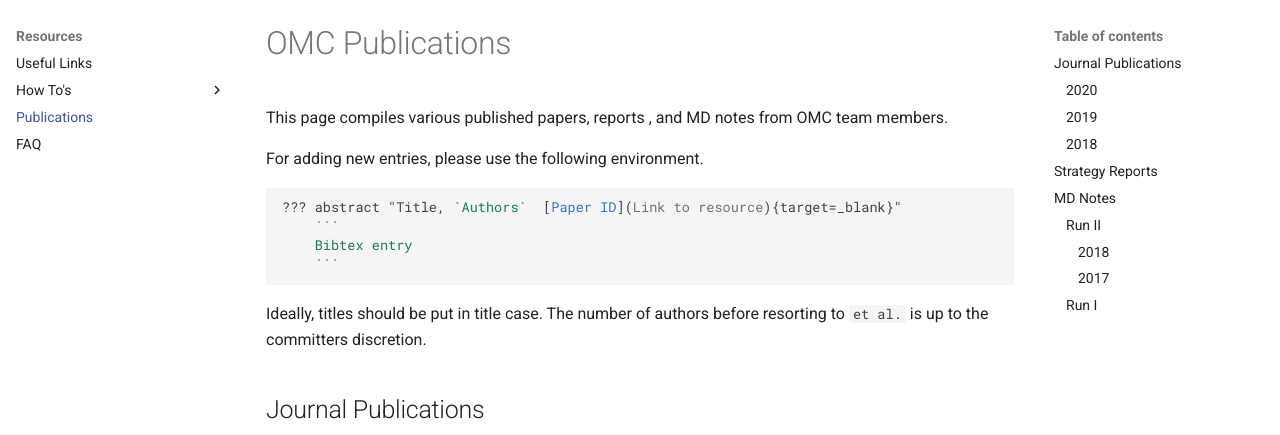
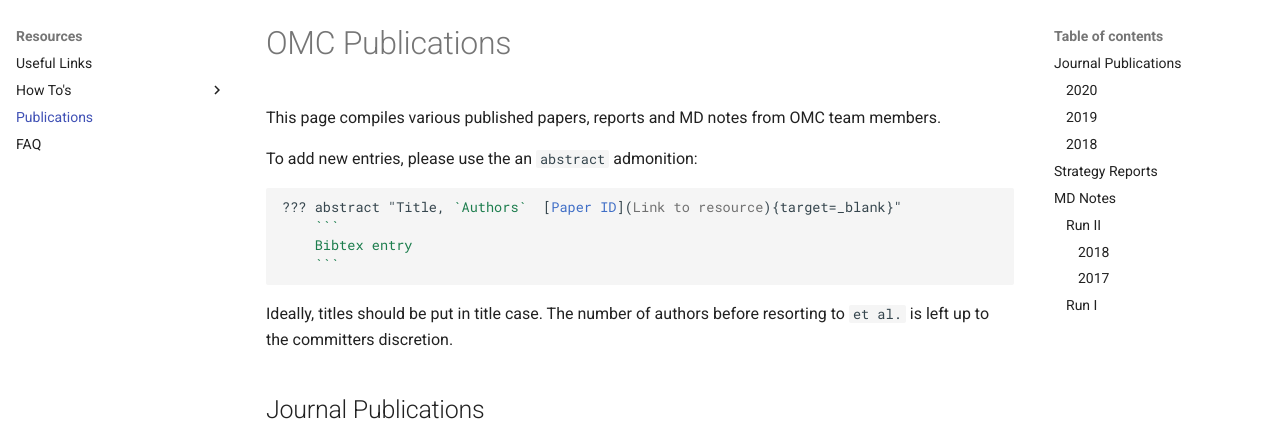
Before and after one commit to pylhc/pylhc.github.io, an MkDocs documentation site: the page built from docs/resources/publications.md, in a window 1280 px wide and 900 px high. Shown: the part 123-558 px from the top of the window. Built offline with MkDocs 1.6.1 and Material for MkDocs 9.7.7, drawn with Linux system fonts in a browser that asks for light colours.

Commit message:
small fixes in formatting

`````diff
--- a/docs/resources/publications.md
+++ b/docs/resources/publications.md
@@ -1,19 +1,19 @@
 
 # OMC Publications
 
-This page compiles various published papers, reports , and MD notes from OMC team members.
+This page compiles various published papers, reports and MD notes from OMC team members.
 
-For adding new entries, please use the following environment.
+To add new entries, please use the an `abstract` admonition:
 
-````markdown
+```markdown
 ??? abstract "Title, `Authors`  [Paper ID](Link to resource){target=_blank}"
     ```
     Bibtex entry
     ```
-````
+```
 
 Ideally, titles should be put in title case.
-The number of authors before resorting to `et al.` is up to the committers discretion.
+The number of authors before resorting to `et al.` is left up to the committers discretion.
 
 ## Journal Publications
 
`````
